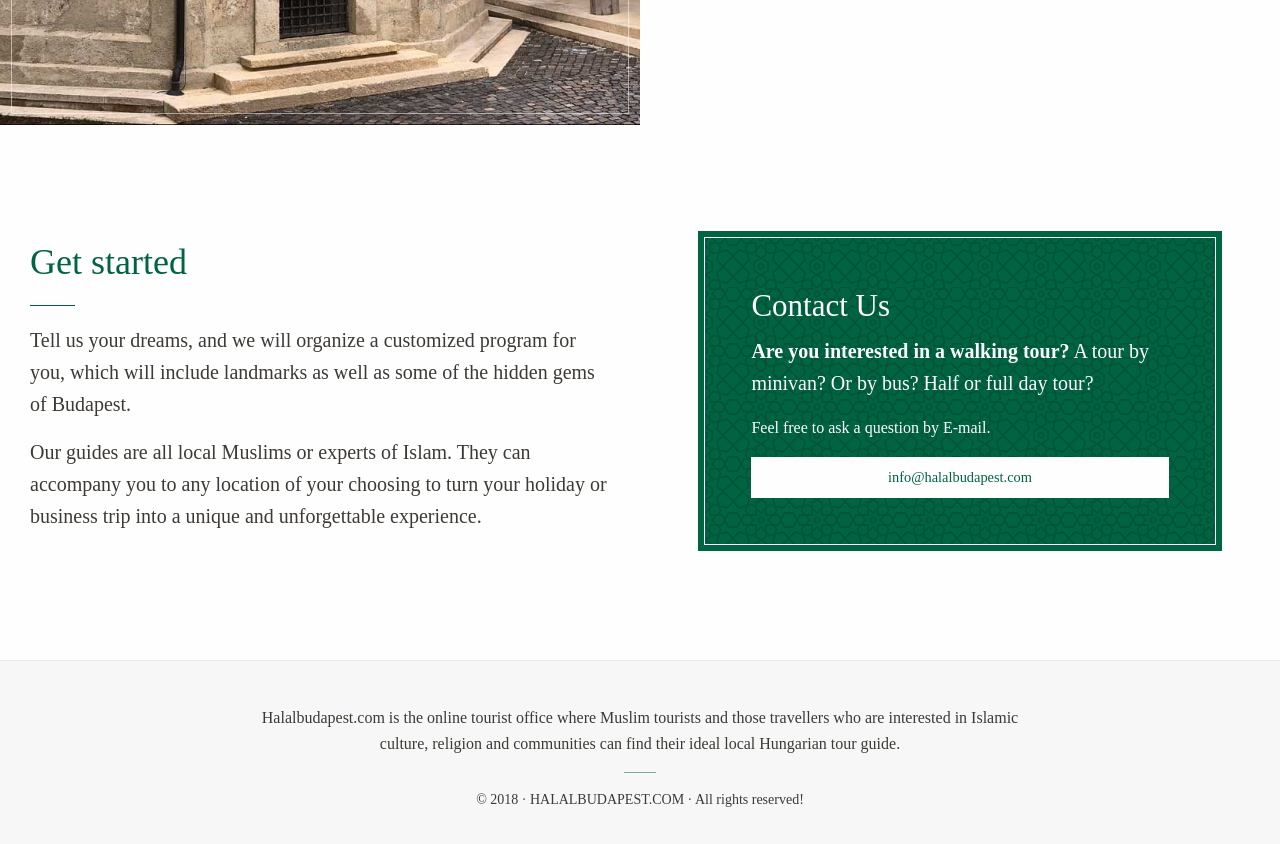
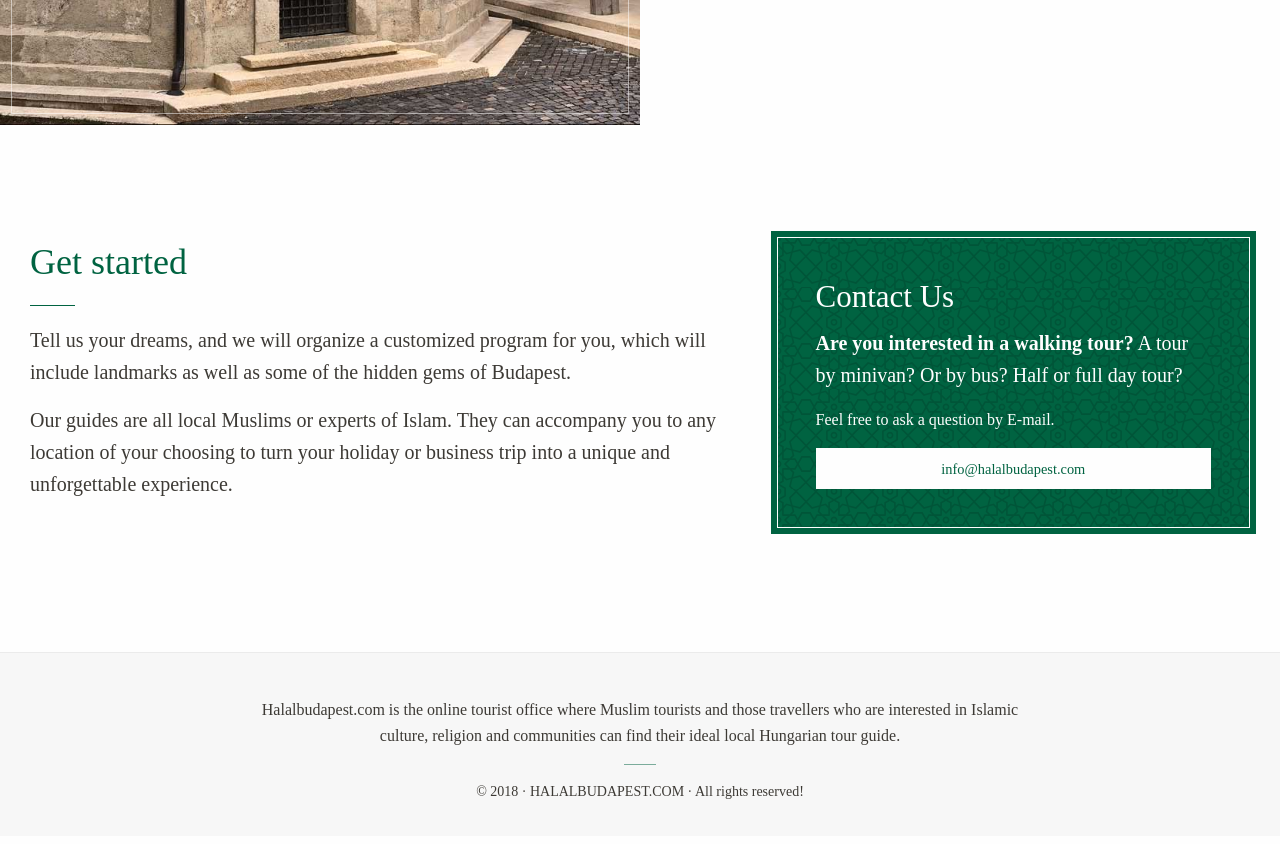
Before and after one commit to ceto/hbp, a plain HTML site: page index.html in a window 1280 px wide. Shown: the part 2273-3117 px from the top of the page. Drawn offline with Linux system fonts and the light colour scheme; a web font is replaced by a local one.

Commit message:
Update 2018-01-17T11:36:46.416Z

```diff
--- a/index.html
+++ b/index.html
@@ -5,7 +5,7 @@
     <meta charset="utf-8" />
     <meta http-equiv="x-ua-compatible" content="ie=edge">
     <meta name="viewport" content="width=device-width, initial-scale=1.0">
-    <title>Foundation for Sites</title>
+    <title>Tailor Made Private Tours in Budapest for/about Muslims</title>
     <link rel="stylesheet" href="assets/css/app.css">
   </head>
   <body>
@@ -95,27 +95,16 @@
             </div>
         </div>
     </section>
-    <section class="csection">
-        <div class="grid-container full">
-            <div class="grid-x">
-                <div class="tablet-7 large-6 cell tablet-order-1">
-                    <div class="grid-container half">
-                        <div class="grid-x grid-margin-x">
-                            <div class="cell">
-                                <div class="ps">
+    <section class="ps">
+        <div class="grid-container">
+            <div class="grid-x grid-margin-x align-justify">
+                <div class="tablet-7 large-7 cell">
                     <h2 class="stylized">Get started</h2>
                     <p class="lead">Tell us your dreams, and we will organize a customized program for you, which will include landmarks as well as some of the hidden gems of Budapest.</p>
                     <p class="lead">Our guides are all local Muslims or experts of Islam. They can accompany you to any location of your choosing to turn your holiday or business trip into a unique and unforgettable experience.</p>
+                    <br>
                 </div>
-                            </div>
-                        </div>
-                    </div>
-                </div>
-                <div class="tablet-5 large-6 cell half tablet-order-2">
-                    <div class="grid-container half">
-                        <div class="grid-x grid-margin-x">
-                            <div class="cell">
-                                <div class="ps">
+                <div class="tablet-5 xxlarge-4 cell">
                     <div class="callout callout--accent">
                         <h3>Contact Us</h3>
                         <p class="lead"><strong>Are you interested in a walking tour?</strong> A tour by minivan? Or by bus? Half or full day tour?</p>
@@ -127,14 +116,7 @@
                 </div>
             </div>
         </div>
-                    </div>
-                    <!-- <img src="/assets/img/highlights-of-budapest05.jpg" alt=""> -->
-                </div>
-
-            </div>
-        </div>
     </section>
-
     <footer class="sitefooter">
         <div class="grid-container">
             <div class="grid-x grid-margin-x align-center">
```
Also changed, not shown: kitchen.html (+1 -1 lines). Lines whose indentation alone changed are shown as unchanged.
